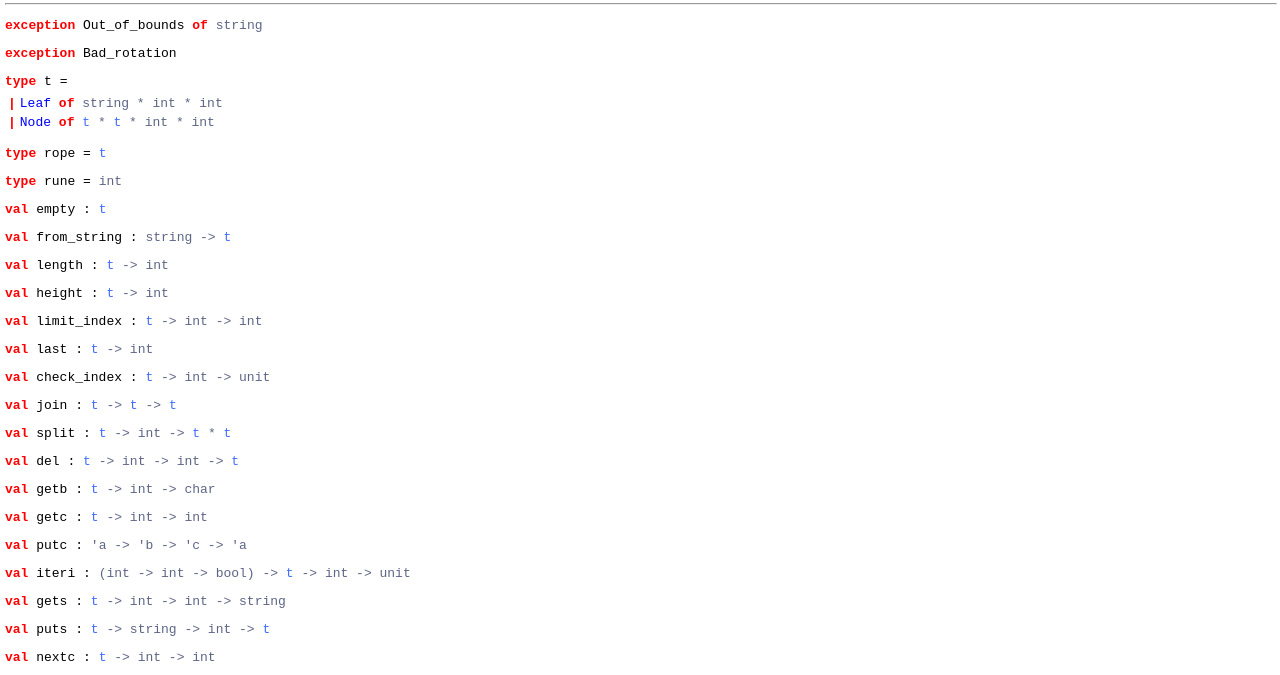
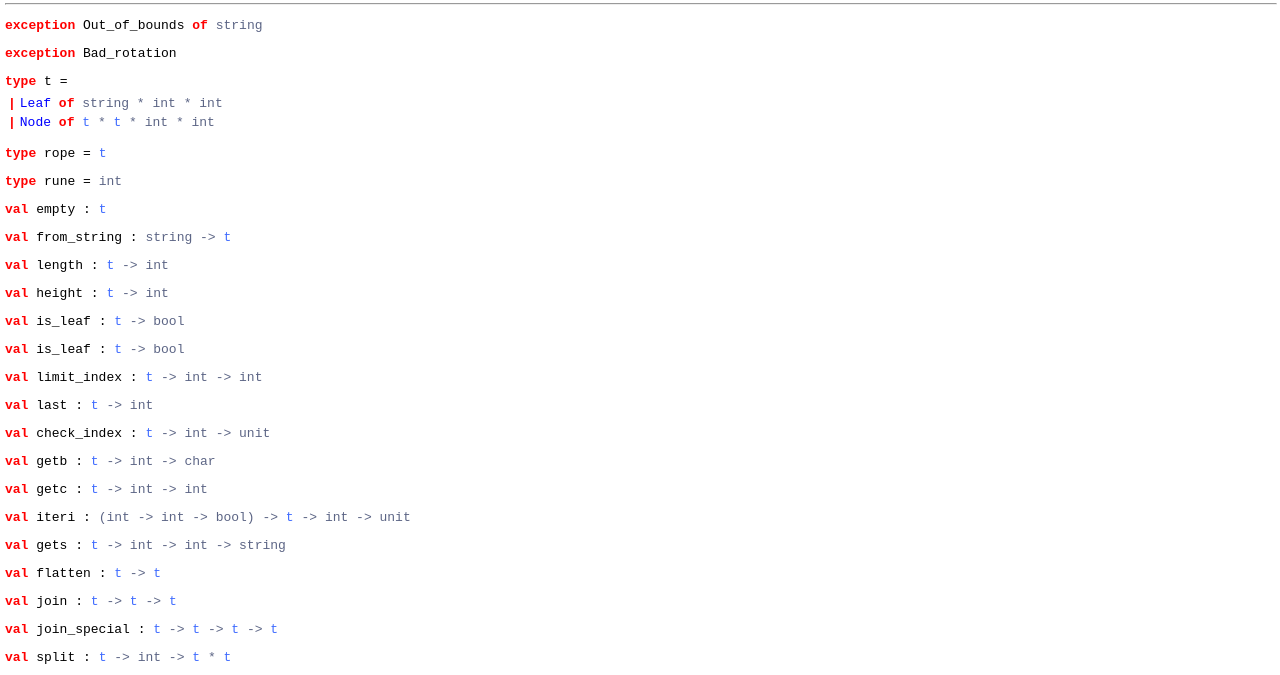
Before and after one commit to mikedlowis-prototypes/tide, a plain HTML site: page docs/Rope.html in a window 1280 px wide. Shown: the part 105-780 px from the top of the page. Drawn offline with Linux system fonts and the light colour scheme.

```diff
--- a/docs/Rope.html
+++ b/docs/Rope.html
@@ -61,18 +61,22 @@
 <pre><span id="VALfrom_string"><span class="keyword">val</span> from_string</span> : <code class="type">string -> <a href="Rope.html#TYPEt">t</a></code></pre>
 <pre><span id="VALlength"><span class="keyword">val</span> length</span> : <code class="type"><a href="Rope.html#TYPEt">t</a> -> int</code></pre>
 <pre><span id="VALheight"><span class="keyword">val</span> height</span> : <code class="type"><a href="Rope.html#TYPEt">t</a> -> int</code></pre>
+<pre><span id="VALis_leaf"><span class="keyword">val</span> is_leaf</span> : <code class="type"><a href="Rope.html#TYPEt">t</a> -> bool</code></pre>
+<pre><span id="VALis_leaf"><span class="keyword">val</span> is_leaf</span> : <code class="type"><a href="Rope.html#TYPEt">t</a> -> bool</code></pre>
 <pre><span id="VALlimit_index"><span class="keyword">val</span> limit_index</span> : <code class="type"><a href="Rope.html#TYPEt">t</a> -> int -> int</code></pre>
 <pre><span id="VALlast"><span class="keyword">val</span> last</span> : <code class="type"><a href="Rope.html#TYPEt">t</a> -> int</code></pre>
 <pre><span id="VALcheck_index"><span class="keyword">val</span> check_index</span> : <code class="type"><a href="Rope.html#TYPEt">t</a> -> int -> unit</code></pre>
+<pre><span id="VALgetb"><span class="keyword">val</span> getb</span> : <code class="type"><a href="Rope.html#TYPEt">t</a> -> int -> char</code></pre>
+<pre><span id="VALgetc"><span class="keyword">val</span> getc</span> : <code class="type"><a href="Rope.html#TYPEt">t</a> -> int -> int</code></pre>
+<pre><span id="VALiteri"><span class="keyword">val</span> iteri</span> : <code class="type">(int -> int -> bool) -> <a href="Rope.html#TYPEt">t</a> -> int -> unit</code></pre>
+<pre><span id="VALgets"><span class="keyword">val</span> gets</span> : <code class="type"><a href="Rope.html#TYPEt">t</a> -> int -> int -> string</code></pre>
+<pre><span id="VALflatten"><span class="keyword">val</span> flatten</span> : <code class="type"><a href="Rope.html#TYPEt">t</a> -> <a href="Rope.html#TYPEt">t</a></code></pre>
 <pre><span id="VALjoin"><span class="keyword">val</span> join</span> : <code class="type"><a href="Rope.html#TYPEt">t</a> -> <a href="Rope.html#TYPEt">t</a> -> <a href="Rope.html#TYPEt">t</a></code></pre>
+<pre><span id="VALjoin_special"><span class="keyword">val</span> join_special</span> : <code class="type"><a href="Rope.html#TYPEt">t</a> -> <a href="Rope.html#TYPEt">t</a> -> <a href="Rope.html#TYPEt">t</a> -> <a href="Rope.html#TYPEt">t</a></code></pre>
 <pre><span id="VALsplit"><span class="keyword">val</span> split</span> : <code class="type"><a href="Rope.html#TYPEt">t</a> -> int -> <a href="Rope.html#TYPEt">t</a> * <a href="Rope.html#TYPEt">t</a></code></pre>
 <pre><span id="VALdel"><span class="keyword">val</span> del</span> : <code class="type"><a href="Rope.html#TYPEt">t</a> -> int -> int -> <a href="Rope.html#TYPEt">t</a></code></pre>
-<pre><span id="VALgetb"><span class="keyword">val</span> getb</span> : <code class="type"><a href="Rope.html#TYPEt">t</a> -> int -> char</code></pre>
-<pre><span id="VALgetc"><span class="keyword">val</span> getc</span> : <code class="type"><a href="Rope.html#TYPEt">t</a> -> int -> int</code></pre>
+<pre><span id="VALputs"><span class="keyword">val</span> puts</span> : <code class="type"><a href="Rope.html#TYPEt">t</a> -> string -> int -> <a href="Rope.html#TYPEt">t</a></code></pre>
 <pre><span id="VALputc"><span class="keyword">val</span> putc</span> : <code class="type">'a -> 'b -> 'c -> 'a</code></pre>
-<pre><span id="VALiteri"><span class="keyword">val</span> iteri</span> : <code class="type">(int -> int -> bool) -> <a href="Rope.html#TYPEt">t</a> -> int -> unit</code></pre>
-<pre><span id="VALgets"><span class="keyword">val</span> gets</span> : <code class="type"><a href="Rope.html#TYPEt">t</a> -> int -> int -> string</code></pre>
-<pre><span id="VALputs"><span class="keyword">val</span> puts</span> : <code class="type"><a href="Rope.html#TYPEt">t</a> -> string -> int -> <a href="Rope.html#TYPEt">t</a></code></pre>
 <pre><span id="VALnextc"><span class="keyword">val</span> nextc</span> : <code class="type"><a href="Rope.html#TYPEt">t</a> -> int -> int</code></pre>
 <pre><span id="VALprevc"><span class="keyword">val</span> prevc</span> : <code class="type"><a href="Rope.html#TYPEt">t</a> -> int -> int</code></pre>
 <pre><span id="VALis_bol"><span class="keyword">val</span> is_bol</span> : <code class="type"><a href="Rope.html#TYPEt">t</a> -> int -> bool</code></pre>
```
Also changed, not shown: docs/index_values.html (+6 -0 lines), 2 other files.
